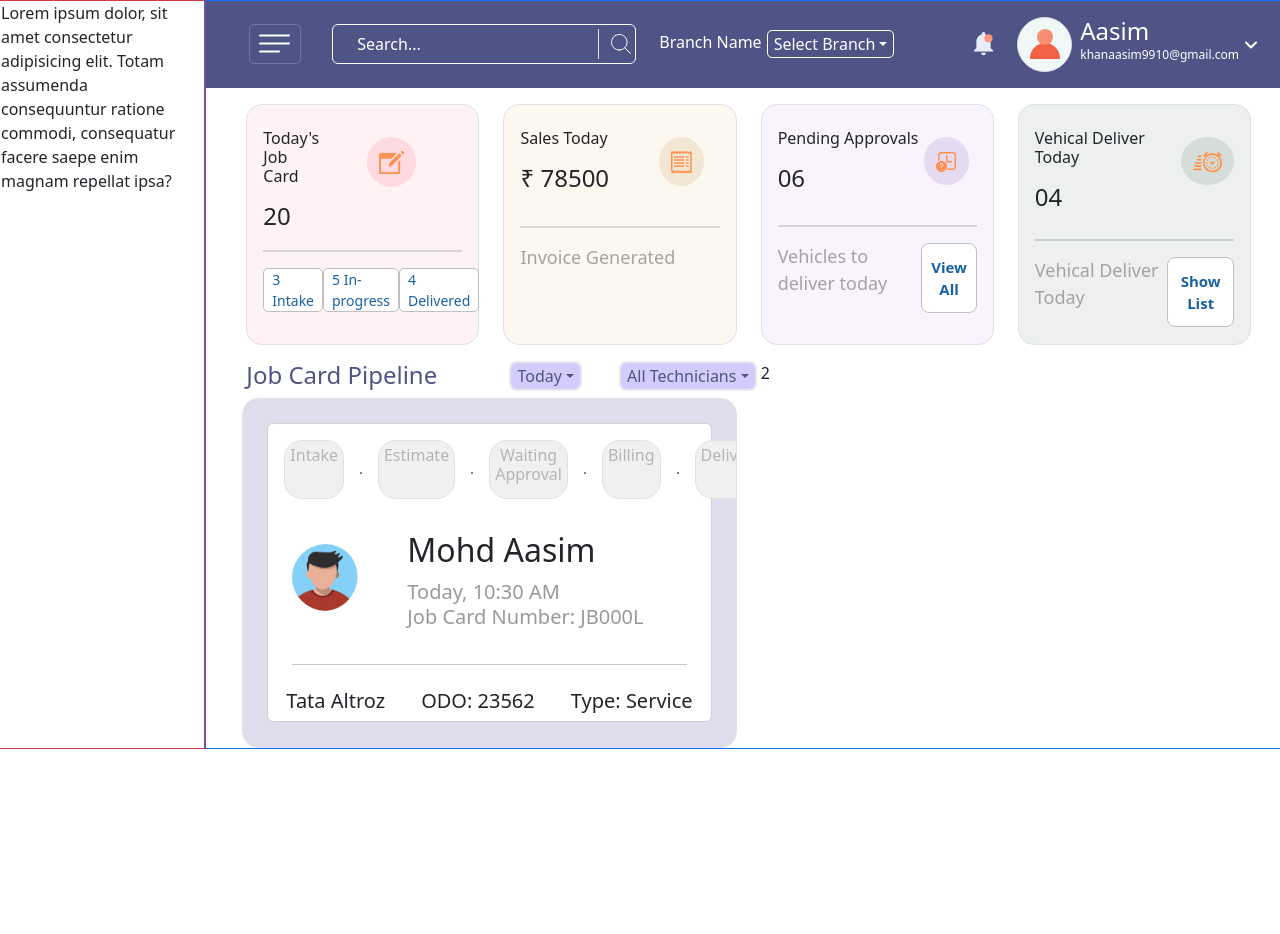
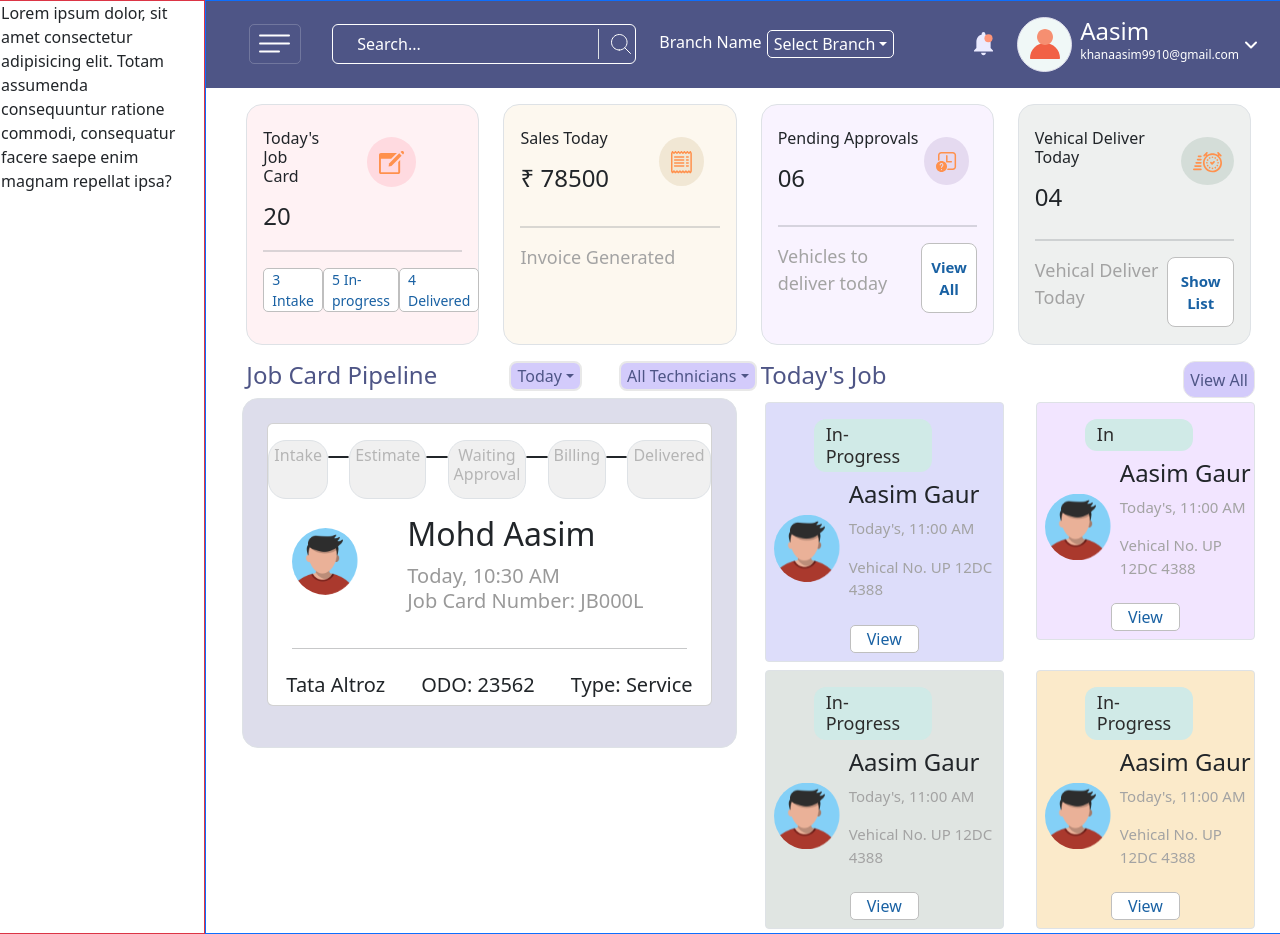
Before and after one commit to mdaasim77/AutoCare_Car_service_project, a React (Vite) app: page / in a window 1280 px wide. Before the commit the page ends 800 px from the top, so only its background shows below. Built offline with nearby package versions, Linux system fonts and the light colour scheme.

Commit message:
box 2 design complete 1 half 01-dec

```diff
--- a/src/Components/Job_CardPipeline.jsx
+++ b/src/Components/Job_CardPipeline.jsx
@@ -74,44 +74,44 @@ export default function Job_CardPipeline() {
             <div className="border purpleclr rounded-4 ms-4">
               {/*card code start */}
               <div className="card m-4">
-                <div className="d-flex">
-                  <div className="pipelinecardptag border m-3">
+                <div className="d-flex mt-3">
+                  <div className="pipelinecardptag border m-0">
                     <h6>Intake</h6>
                   </div>
 
                   <div
                     className="horizontalline border rounded-3 border-dark h-25
-                    mt-5 "
+                    mt-3 "
                   ></div>
 
-                  <div className="pipelinecardptag border m-3">
+                  <div className="pipelinecardptag border m-0">
                     <h6>Estimate</h6>
                   </div>
 
                   <div
                     className="horizontalline border rounded-3 border-dark h-25
-                    mt-5 "
+                    mt-3 "
                   ></div>
 
-                  <div className="pipelinecardptag border m-3">
+                  <div className="pipelinecardptag border m-0">
                     <h6>Waiting Approval</h6>
                   </div>
 
                   <div
                     className="horizontalline border rounded-3 border-dark h-25
-                    mt-5 "
+                    mt-3 "
                   ></div>
 
-                  <div className="pipelinecardptag border m-3">
+                  <div className="pipelinecardptag border m-0">
                     <h6>Billing</h6>
                   </div>
 
                   <div
                     className="horizontalline border rounded-3 border-dark h-25
-                    mt-5 "
+                    mt-3 "
                   ></div>
 
-                  <div className="pipelinecardptag border m-3">
+                  <div className="pipelinecardptag border m-0">
                     <h6>Delivered</h6>
                   </div>
                 </div>
@@ -136,7 +136,96 @@ export default function Job_CardPipeline() {
           </div>
         </div>
         {/* job pipeline box 1 code end*/}
-        <div className="container-fluid col-lg-6 col-sm-12">2</div>
+
+        {/* =============================================== */}
+        {/* box 2 code start here */}
+        {/* =============================================== */}
+
+        <div className="container-fluid col-lg-6 col-sm-12">
+          <div>
+            <div className="d-flex justify-content-between ">
+              <h2 className="todayjob">Today's Job</h2>
+              <button className="viewallbtn me-4">View All</button>
+            </div>
+            <div className="row ">
+              <div className="col-xl-6 col-sm-12">
+                <div id="box1cng" className="m-1 border rounded-1 me-1">
+                  <div className="w-50 mx-5 mt-3">
+                    <h2 className="inp">In-Progress</h2>
+                  </div>
+                  <div className="d-flex justify-content-center">
+                    <img src="assets/profile.svg" className="mx-2" alt="" />
+                    <div>
+                      <h4>Aasim Gaur</h4>
+                      <p className="box2p">Today's, 11:00 AM</p>
+                      <p className="box2p">Vehical No. UP 12DC 4388</p>
+                    </div>
+                  </div>
+                  <div className="container p-2 text-center">
+                    <button className="viewbtn px-3">View</button>
+                  </div>
+                </div>
+              </div>
+              <div className="col-xl-6 col-sm-12  ">
+                <div id="box2cng" className="m-1 border rounded-1 me-4">
+                  <div className="w-50 mx-5 mt-3">
+                    <h2 className="inp">In</h2>
+                  </div>
+                  <div className="d-flex justify-content-center">
+                    <img src="assets/profile.svg" className="mx-2" alt="" />
+                    <div>
+                      <h4>Aasim Gaur</h4>
+                      <p className="box2p">Today's, 11:00 AM</p>
+                      <p className="box2p">Vehical No. UP 12DC 4388</p>
+                    </div>
+                  </div>
+
+                  <div className="container p-2 text-center">
+                    <button className="viewbtn px-3">View</button>
+                  </div>
+                </div>
+              </div>
+            </div>
+            <div className="row">
+              <div className="col-xl-6 col-sm-12 ">
+                <div id="box3cng" className="m-1 border rounded-1 me-1  ">
+                  <div className="w-50 mx-5 mt-3">
+                    <h2 className="inp">In-Progress</h2>
+                  </div>
+                  <div className="d-flex justify-content-center">
+                    <img src="assets/profile.svg" className="mx-2" alt="" />
+                    <div>
+                      <h4>Aasim Gaur</h4>
+                      <p className="box2p">Today's, 11:00 AM</p>
+                      <p className="box2p">Vehical No. UP 12DC 4388</p>
+                    </div>
+                  </div>
+                  <div className="container p-2 text-center">
+                    <button className="viewbtn px-3">View</button>
+                  </div>
+                </div>
+              </div>
+              <div className="col-xl-6 col-sm-12  ">
+                <div id="box4cng" className="m-1 border rounded-1 me-4">
+                  <div className="w-50 mx-5 mt-3">
+                    <h2 className="inp">In-Progress</h2>
+                  </div>
+                  <div className="d-flex justify-content-center">
+                    <img src="assets/profile.svg" className="mx-2" alt="" />
+                    <div>
+                      <h4>Aasim Gaur</h4>
+                      <p className="box2p">Today's, 11:00 AM</p>
+                      <p className="box2p">Vehical No. UP 12DC 4388</p>
+                    </div>
+                  </div>
+                  <div className="container p-2 text-center">
+                    <button className="viewbtn px-3">View</button>
+                  </div>
+                </div>
+              </div>
+            </div>
+          </div>
+        </div>
       </div>
     </>
   );
--- a/src/index.css
+++ b/src/index.css
@@ -179,3 +179,54 @@ nav {
   width: 40px;
   padding: 0px;
 }
+
+/* ................................................................ */
+
+/* ................................................................ */
+
+/* ................................................................ */
+
+/* Job pipeline code of box 2 */
+
+.todayjob {
+  color: #4e5586;
+  font-size: 24px;
+  font-weight: 500;
+}
+.viewallbtn {
+  color: #4e5586;
+  border: 1px solid #e8e8e8;
+  background-color: #d3cbfb;
+  border-radius: 12px;
+}
+.inp {
+  background-color: #d0eae7;
+  border-radius: 12px;
+  color: #2c2c2c;
+  font-size: 18px;
+  font-weight: 400;
+  width: auto;
+  padding: 5px 12px;
+}
+.box2p {
+  font-size: 15px;
+  color: #a3a3a3;
+}
+.viewbtn {
+  border-radius: 5px;
+  border: 1px solid #bfbfbf;
+  background-color: #fff;
+  color: #1961a3;
+}
+#box1cng {
+  background-color: #ddddfa;
+}
+#box2cng {
+  background-color: #f2e5ff;
+}
+#box3cng {
+  background-color: #e0e5e2;
+}
+#box4cng {
+  background-color: #fbeaca;
+}
```
